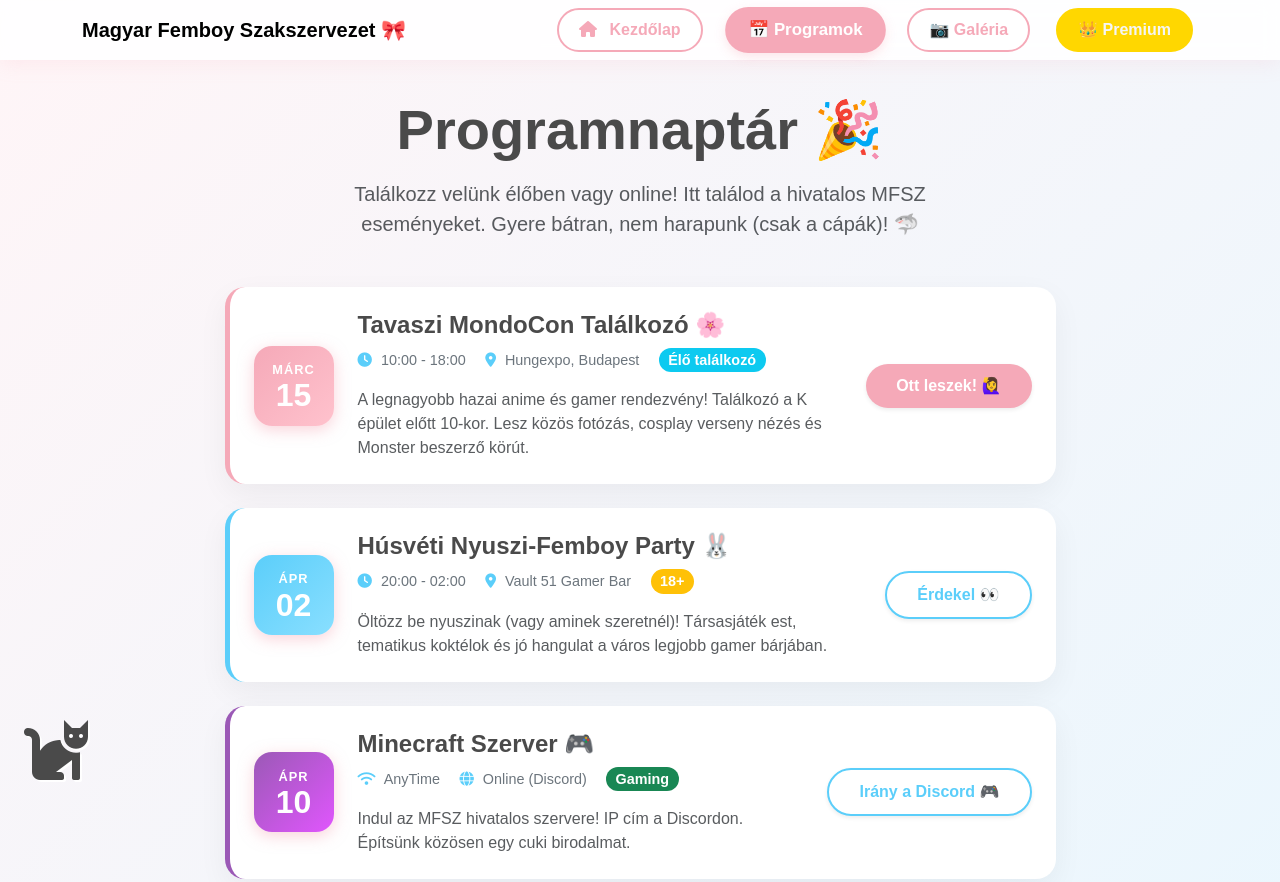
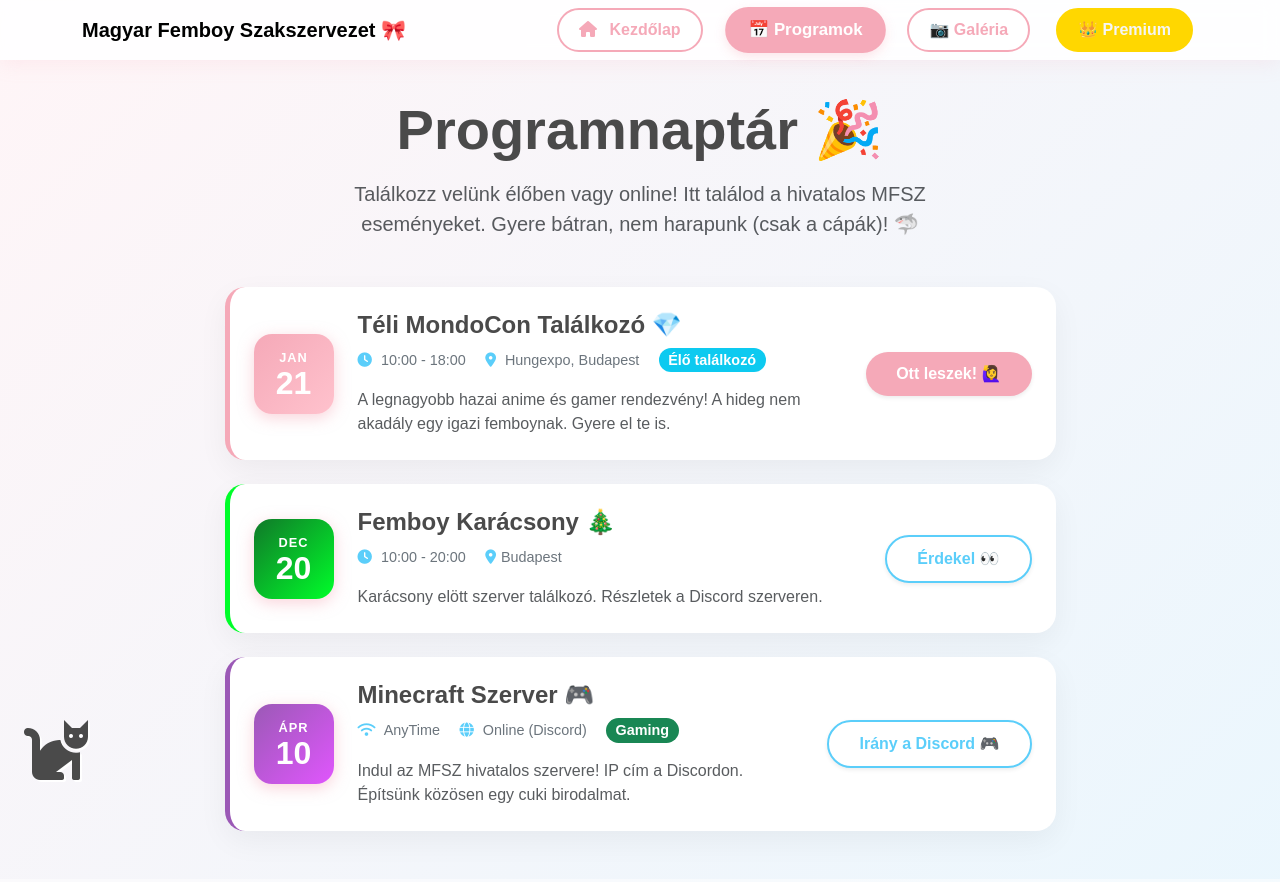
Before and after one commit to dcm-c/catboy, a plain HTML site: page events.html in a window 1280 px wide. Shown: the top 882 px of the page. Drawn offline with nearby package versions, Linux system fonts and the light colour scheme.

Commit message:
add events

```diff
--- a/events.html
+++ b/events.html
@@ -32,20 +32,20 @@
                 <div class="col-lg-9">
                     <div class="event-card-modern p-4 d-flex align-items-center flex-column flex-md-row gap-4">
                         <div class="date-box">
-                            <span class="month">MÁRC</span>
-                            <span class="day">15</span>
+                            <span class="month">JAN</span>
+                            <span class="day">21</span>
                         </div>
 
                         <div class="flex-grow-1 text-center text-md-start">
-                            <h3 class="h4 fw-bold mb-2">Tavaszi MondoCon Találkozó 🌸</h3>
+                            <h3 class="h4 fw-bold mb-2">Téli MondoCon Találkozó 💎</h3>
                             <div class="event-meta mb-3">
                                 <span><i class="fas fa-clock"></i> 10:00 - 18:00</span>
                                 <span><i class="fas fa-map-marker-alt"></i> Hungexpo, Budapest</span>
                                 <span class="badge bg-info text-white rounded-pill">Élő találkozó</span>
                             </div>
                             <p class="text-muted mb-0">
-                                A legnagyobb hazai anime és gamer rendezvény! Találkozó a K épület előtt 10-kor.
-                                Lesz közös fotózás, cosplay verseny nézés és Monster beszerző körút.
+                                A legnagyobb hazai anime és gamer rendezvény! A hideg nem akadály egy igazi femboynak.
+                                Gyere el te is.
                             </p>
                         </div>
 
@@ -57,22 +57,20 @@
 
                 <div class="col-lg-9">
                     <div class="event-card-modern p-4 d-flex align-items-center flex-column flex-md-row gap-4"
-                        style="border-left-color: var(--blue);">
-                        <div class="date-box" style="background: linear-gradient(135deg, var(--blue), #89dfff);">
-                            <span class="month">ÁPR</span>
-                            <span class="day">02</span>
+                        style="border-left-color: #00fe2a;">
+                        <div class="date-box" style="background: linear-gradient(135deg, #107929, #00fe2a);">
+                            <span class="month">DEC</span>
+                            <span class="day">20</span>
                         </div>
 
                         <div class="flex-grow-1 text-center text-md-start">
-                            <h3 class="h4 fw-bold mb-2">Húsvéti Nyuszi-Femboy Party 🐰</h3>
+                            <h3 class="h4 fw-bold mb-2">Femboy Karácsony 🎄</h3>
                             <div class="event-meta mb-3">
-                                <span><i class="fas fa-clock"></i> 20:00 - 02:00</span>
-                                <span><i class="fas fa-map-marker-alt"></i> Vault 51 Gamer Bar</span>
-                                <span class="badge bg-warning text-white rounded-pill">18+</span>
+                                <span><i class="fas fa-clock"></i> 10:00 - 20:00</span>
+                                <span><i class="fas fa-map-marker-alt"></i>Budapest</span>
                             </div>
                             <p class="text-muted mb-0">
-                                Öltözz be nyuszinak (vagy aminek szeretnél)! Társasjáték est, tematikus koktélok
-                                és jó hangulat a város legjobb gamer bárjában.
+                                Karácsony elött szerver találkozó. Részletek a Discord szerveren.
                             </p>
                         </div>
 
```
